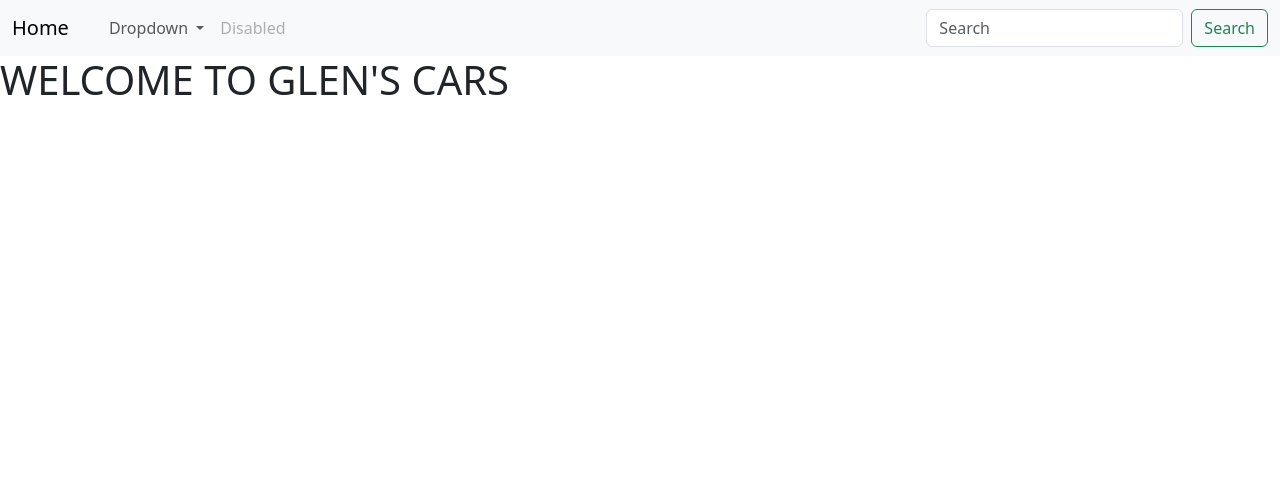
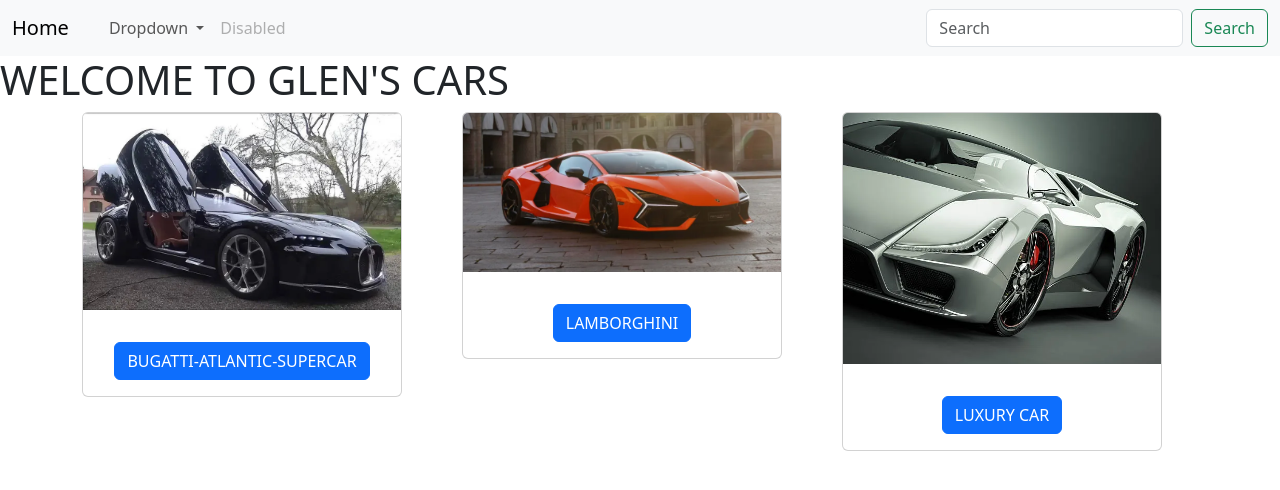
Before and after one commit to Glenix745/IT24A-Ocmayon-Glen, a plain HTML site: page index.html in a window 1280 px wide. Drawn offline with nearby package versions, Linux system fonts and the light colour scheme.

Commit message:
Added card and container

```diff
--- a/index.html
+++ b/index.html
@@ -45,5 +45,41 @@
 
 <body>
     <h1>WELCOME TO GLEN'S CARS</h1>
+
+    <div class="container text-center">
+    <div class="row">
+      <div class="col">
+        <div class="card" style="width: 20rem;">
+            <img src="/assets/img/BUGATTI-ANLANTI -SUPERCAR.webp" class="card-img-top" alt="...">
+            <div class="card-body">
+              <h5 class="card-title"></h5>
+              <p class="card-text"></p>
+              <a href="#" class="btn btn-primary">BUGATTI-ATLANTIC-SUPERCAR</a>
+            </div>
+          </div>
+      </div>
+      <div class="col">
+        <div class="card" style="width: 20rem;">
+            <img src="/assets/img/LAMBORGHINI.webp" class="card-img-top" alt="...">
+            <div class="card-body">
+              <h5 class="card-title"></h5>
+              <p class="card-text"></p>
+              <a href="#" class="btn btn-primary">LAMBORGHINI</a>
+            </div>
+          </div>
+      </div>
+      <div class="col">
+        <div class="card" style="width: 20rem;">
+            <img src="/assets/img/LUXURY CAR.webp" class="card-img-top" alt="...">
+            <div class="card-body">
+              <h5 class="card-title"></h5>
+              <p class="card-text"></p>
+              <a href="#" class="btn btn-primary">LUXURY CAR</a>
+            </div>
+          </div>
+      </div>
+    </div>
+  </div>
+
 </body>
 </html>
```
Also changed, not shown: assets/img/BUGATTI-ANLANTI -SUPERCAR.webp (added), assets/img/LAMBORGHINI.webp (added), assets/img/LUXURY CAR.webp (added).
